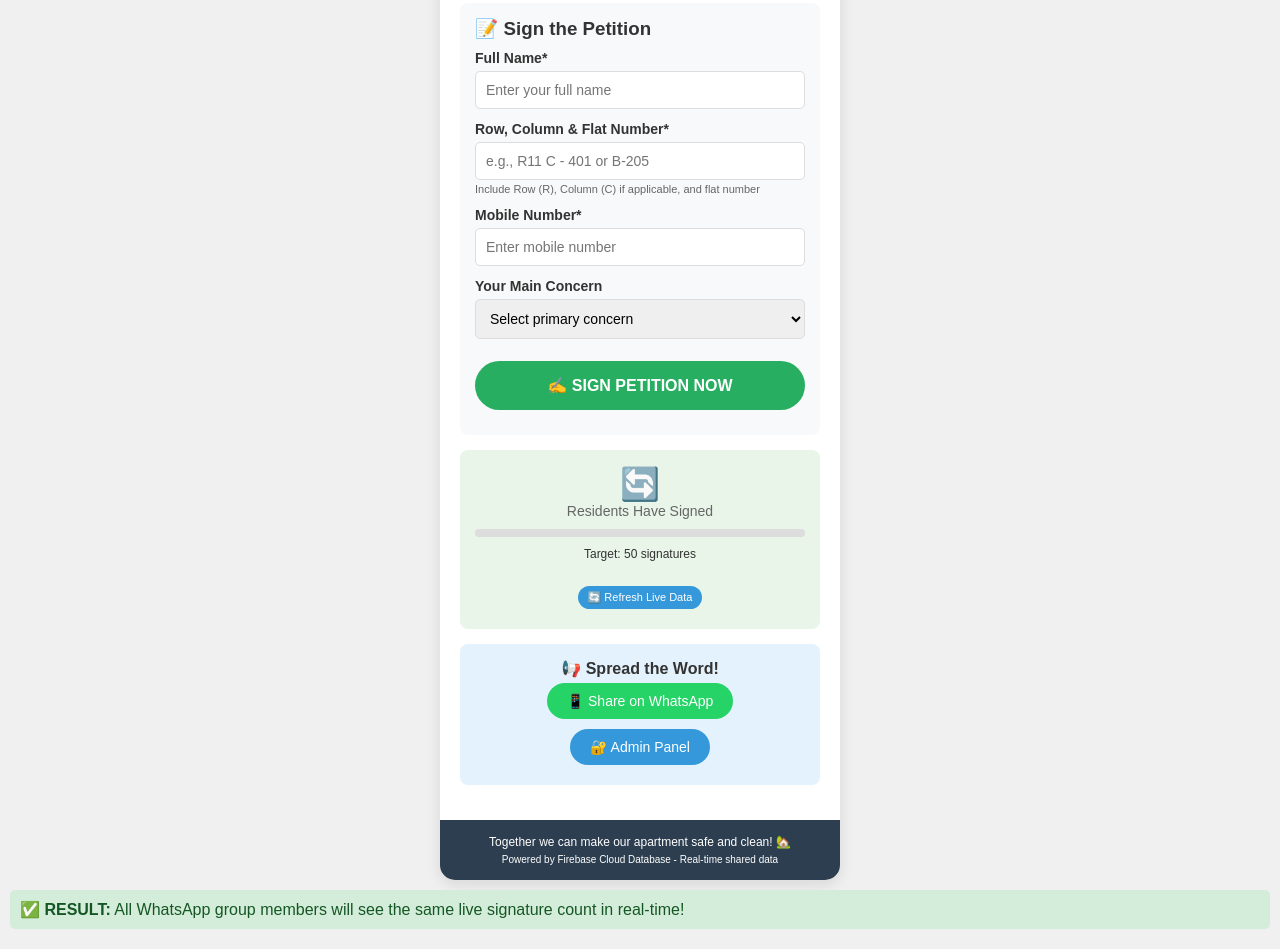
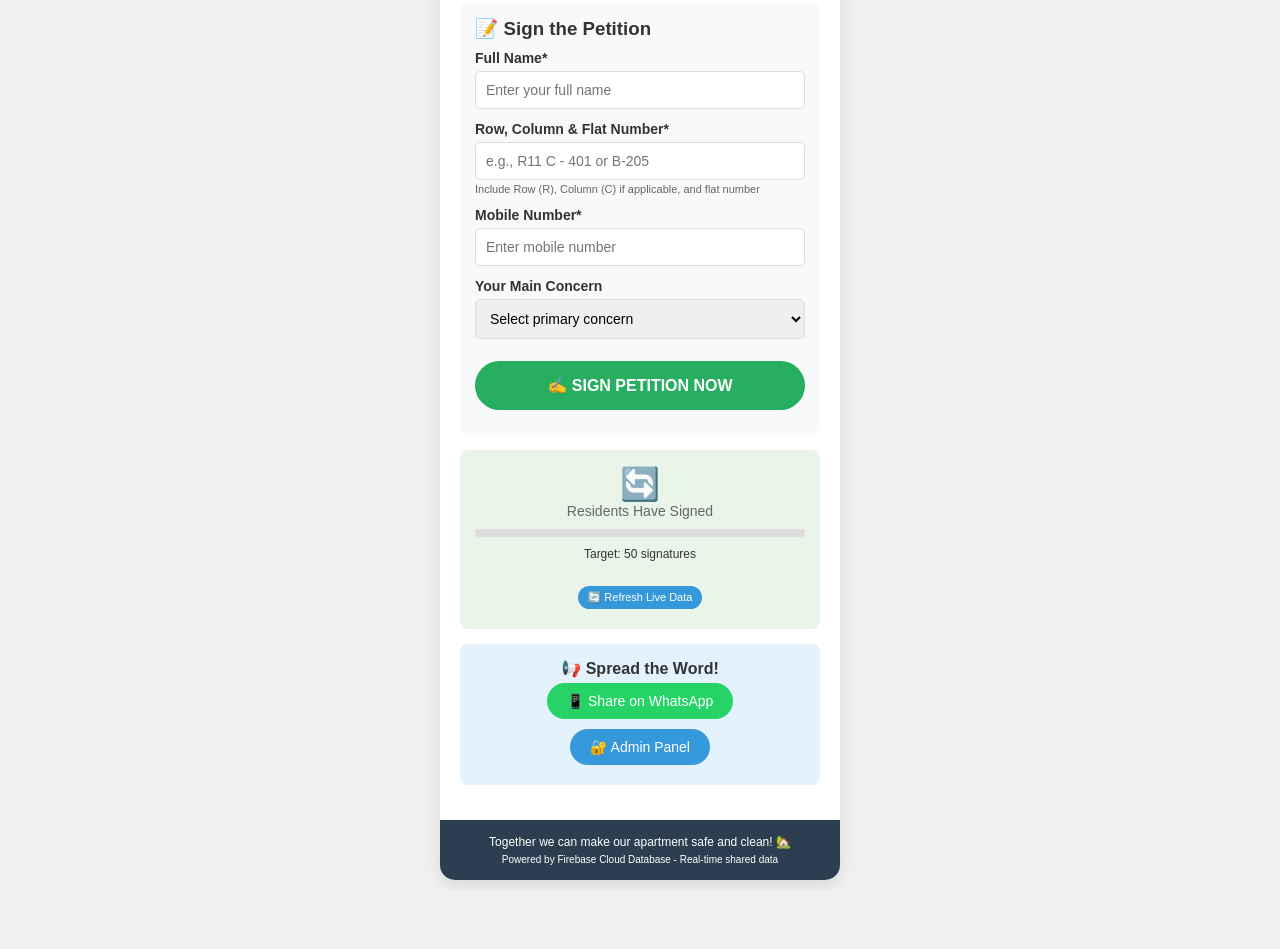
Before and after one commit to saakrish-svg/stray-dog-campaign, a plain HTML site: page index.html in a window 1280 px wide. Shown: the part 523-1472 px from the top of the page. After the commit the page ends 1413 px from the top, so only its background shows below. Drawn offline with Linux system fonts and the light colour scheme.

Commit message:
Update index.html

```diff
--- a/index.html
+++ b/index.html
@@ -749,10 +749,5 @@ Takes 30 seconds! 🙏
             alert('👋 Admin logged out!');
         }
     </script>
-
-        <div style="background: #d4edda; padding: 10px; border-radius: 5px; margin: 10px 0; color: #155724;">
-            <strong>✅ RESULT:</strong> All WhatsApp group members will see the same live signature count in real-time!
-        </div>
-    </div>
 </body>
 </html>
```
